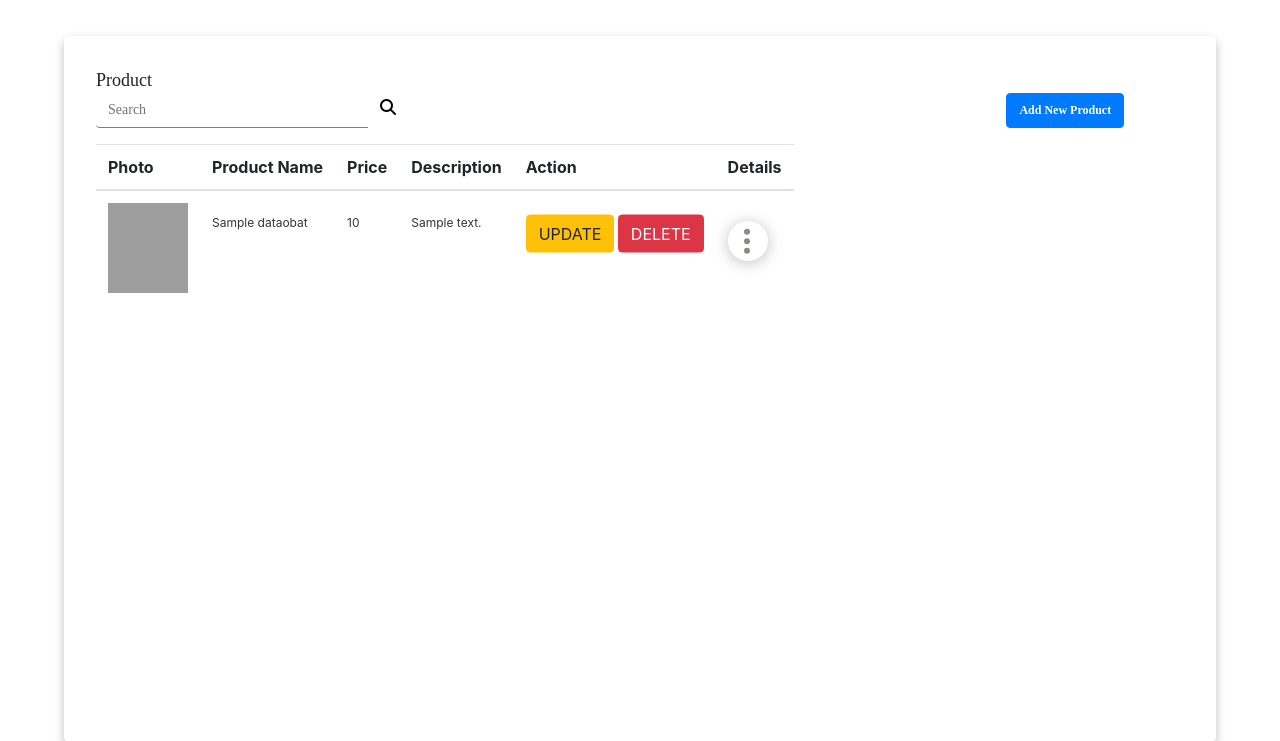
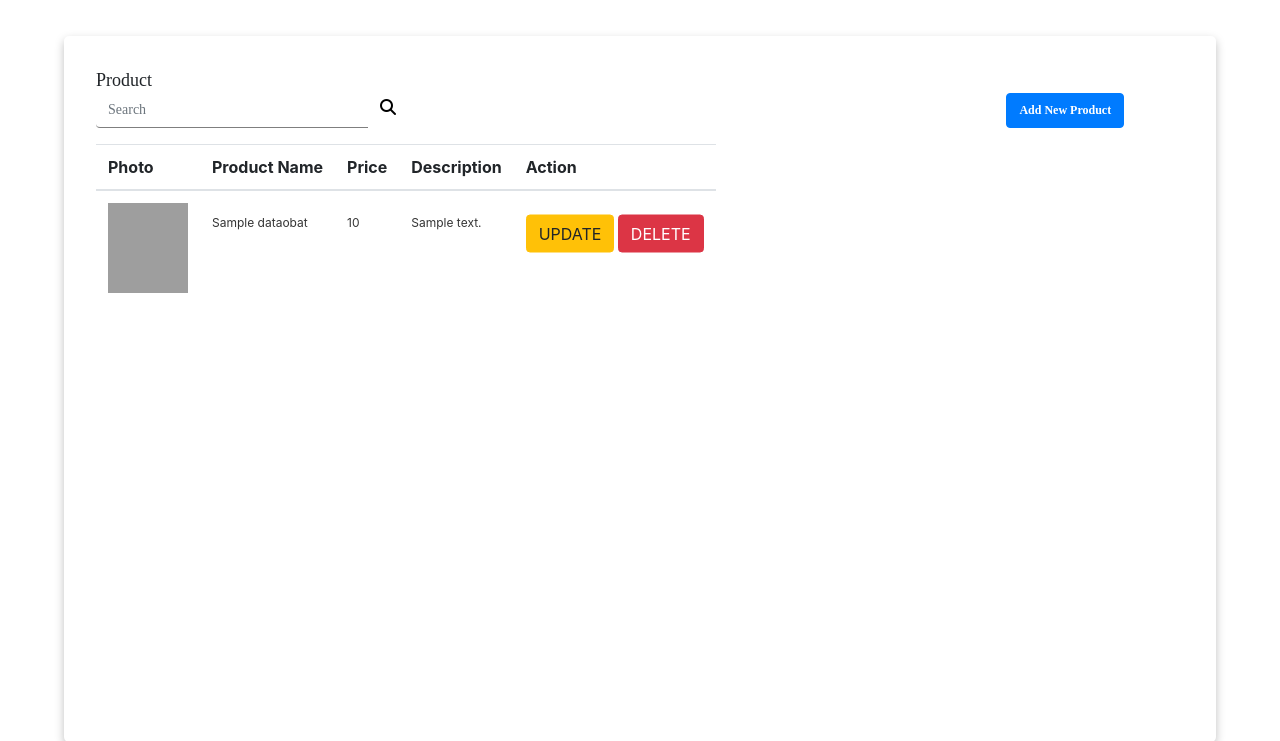
Before and after one commit to rivannurihsan/WEBPRO, a CodeIgniter app: the page made by application/views/Admin/CRUDPRODUCT.php in a window 1280 px wide. Shown: the part 66-807 px from the top of the page. Run offline with CodeIgniter, Linux system fonts and the light colour scheme; tables that the repository leaves empty or names only in its code hold one stand-in row (values such as "Sample post"); the template is opened without the code that fills it: most values are stand-ins (such as "Sample title", 1, 10 or a date in 2020); some libraries are stand-ins or nearby versions; grey boxes are pictures that could not be loaded.

Commit message:
Update Good

```diff
--- a/application/views/Admin/CRUDPRODUCT.php
+++ b/application/views/Admin/CRUDPRODUCT.php
@@ -5,7 +5,7 @@ $this->load->view('Users/Template/header');
     <html>
 
         <head>
-            <title>TelyuPharmacy | AdminProduct</title>
+            <title>Product</title>
             <style>
 
                 .my-custom-scrollbar {
@@ -211,7 +211,6 @@ $this->load->view('Users/Template/header');
                                 <th scope="col">Price</th>
                                 <th scope="col">Description</th>
                                 <th scope="col">Action</th>
-                                <th scope="col">Details</th>
                             </tr>
                         </thead>
                         <tbody>
@@ -236,15 +235,6 @@ $this->load->view('Users/Template/header');
                                         class="btn btn-danger"
                                         href="<?php echo base_url(); ?>Admin/hapusobat/<?php echo $d->Obatid ?>"
                                         onclick="return confirm('Apakah Anda Yakin?')">DELETE</a>
-                                </td>
-                                <td>
-                                    <div class="detail">
-                                        <a href=""><img
-                                            class="roundedcircle d-block"
-                                            id="detail"
-                                            src="<?= base_url("assets/details.svg") ?>"
-                                            alt=""></a>
-                                    </div>
                                 </td>
                             </tr>
                             <?php } ?>
--- a/application/views/Users/Home/Home.php
+++ b/application/views/Users/Home/Home.php
@@ -72,7 +72,6 @@
 
                             <button type="button" class="btn btn-primary klik">Yuk Lihat</button>
                         </p>
-                        <?php echo($error)?>
                     </div>
                 </div>
             </div>
```
Also changed, not shown: assets/4r1.jpg (added), assets/4r2.jpg (added), assets/4r3.jpg (added), assets/4r4.jpg (added), assets/EPRT.png (added), assets/EPRT1.png (added), assets/EPRT2.png (added), assets/EPRT3.png (added).
